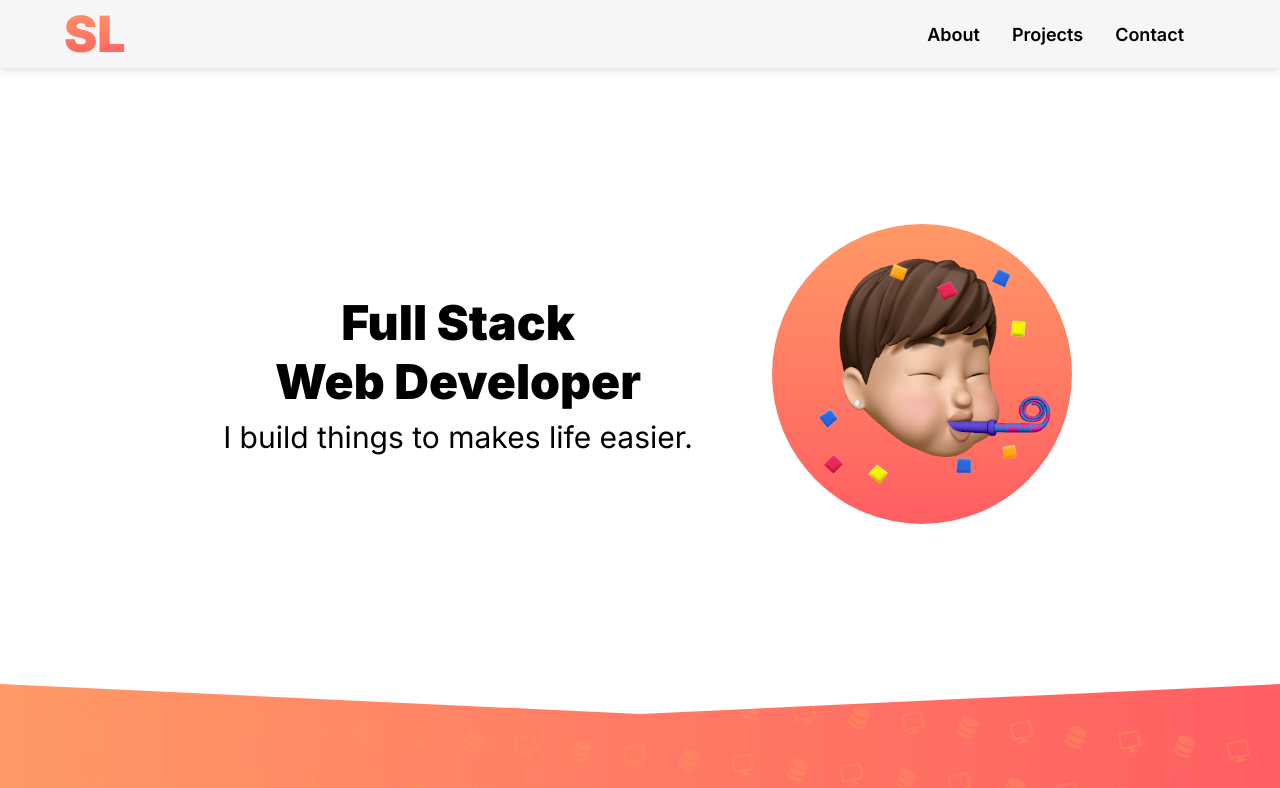
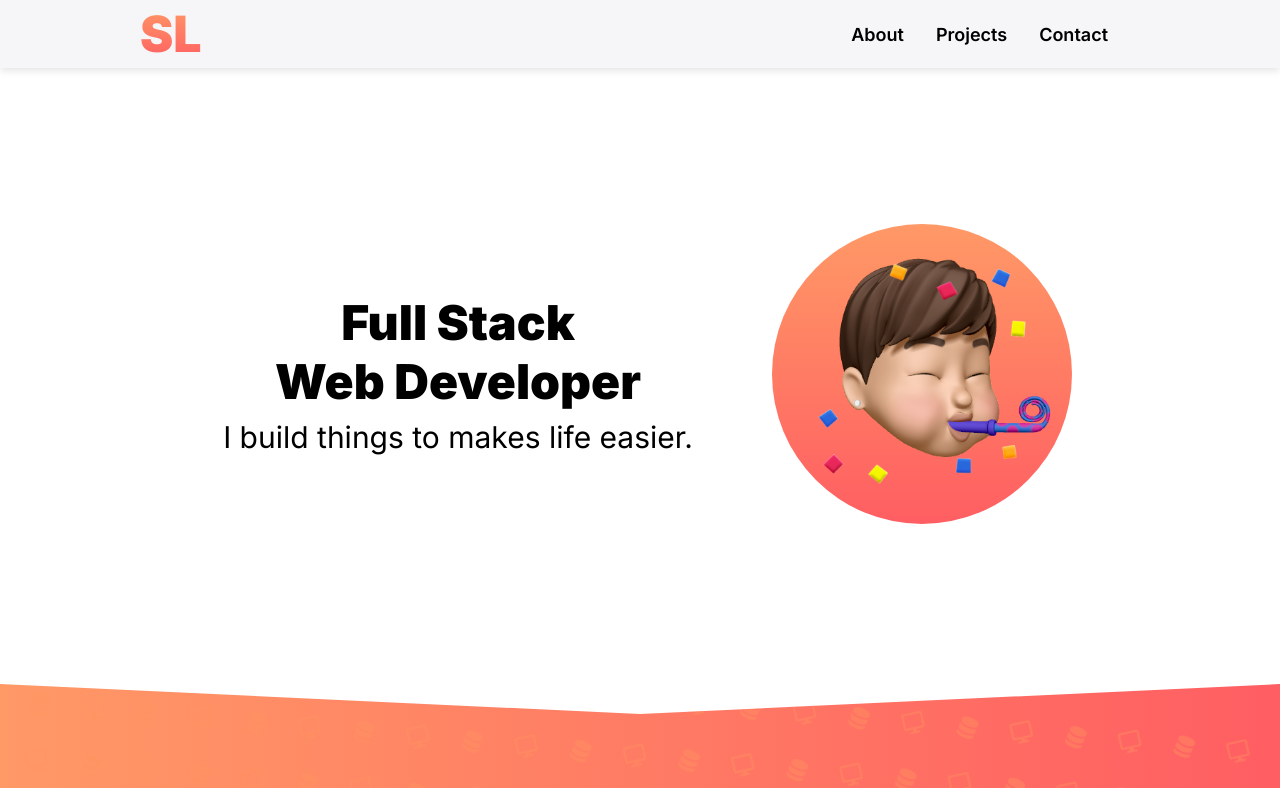
Before and after one commit to samleungskl/portfolio-v4, a React (Create React App) app: page / in a window 1280 px wide. Shown: the top 788 px of the page. Built offline with nearby package versions, Linux system fonts and the light colour scheme; no server answers; a web font is replaced by a local one.

Commit message:
adjust nav menu for bigger screen

```diff
--- a/src/Header/Header.css
+++ b/src/Header/Header.css
@@ -3,15 +3,21 @@
     overflow: hidden;
 }
 
-.LogoMenuContainer {
+.logoMenuContainer {
     display: flex;
-    flex-direction: row;
-    justify-content: space-between;
+    width: 100%;
     padding: 32px;
+    box-sizing: border-box;
     box-shadow: rgba(99, 99, 99, 0.2) 0px 2px 8px 0px;
 }
 
-.FullSizeNavMenuContainer {
+.logoMenuWidthContainer{
+    display: flex;
+    flex-direction: row;
+    width: 100%;
+    justify-content: space-between;
+}
+.fullSizeNavMenuContainer {
     display: none;
 }
 
@@ -34,7 +40,7 @@
         display: flex;
     }
 
-    .FullSizeNavMenuContainer {
+    .fullSizeNavMenuContainer {
         display: none;
     }
 
@@ -42,10 +48,10 @@
         display: none;
     }
 
-    .LogoMenuContainer {
+    .logoMenuContainer{
         display: flex;
         flex-direction: row;
-        justify-content: space-between;
+        justify-content: center;
         position: fixed;
         top: 0;
         width: 100%;
@@ -57,6 +63,13 @@
         padding-left: 64px;
         padding-right: 64px;
     }
+    .logoMenuWidthContainer {
+        display: flex;
+        flex-direction: row;
+        width: 100%;
+        justify-content: space-between;
+        max-width: 1000px;
+    }
 }
 
 @media only screen and (min-width: 768px) {
@@ -67,7 +80,7 @@
         display: none;
     }
 
-    .FullSizeNavMenuContainer {
+    .fullSizeNavMenuContainer {
         display: flex;
     }
 
--- a/src/Header/Header.js
+++ b/src/Header/Header.js
@@ -7,15 +7,17 @@ import FullSizeNavMenu from './FullSizeNavMenu/FullSizeNavMenu';
 function Header() {
     return (
         <div className="Header">
-            <div className='LogoMenuContainer'>
+            <div className='logoMenuContainer'>
+                <div className='logoMenuWidthContainer'>
                     <div className='logoContainer'>
                         <Logo />
                     </div>
                     <div className='HamburgerMenuContainer'>
                         <HamburgerMenu />
                     </div>
-                <div className='FullSizeNavMenuContainer'>
+                    <div className='fullSizeNavMenuContainer'>
                         <FullSizeNavMenu />
+                    </div>
                 </div>
             </div>
             <div className='bottomNavMenuContainer'>
```
Lines whose indentation alone changed are shown as unchanged.
